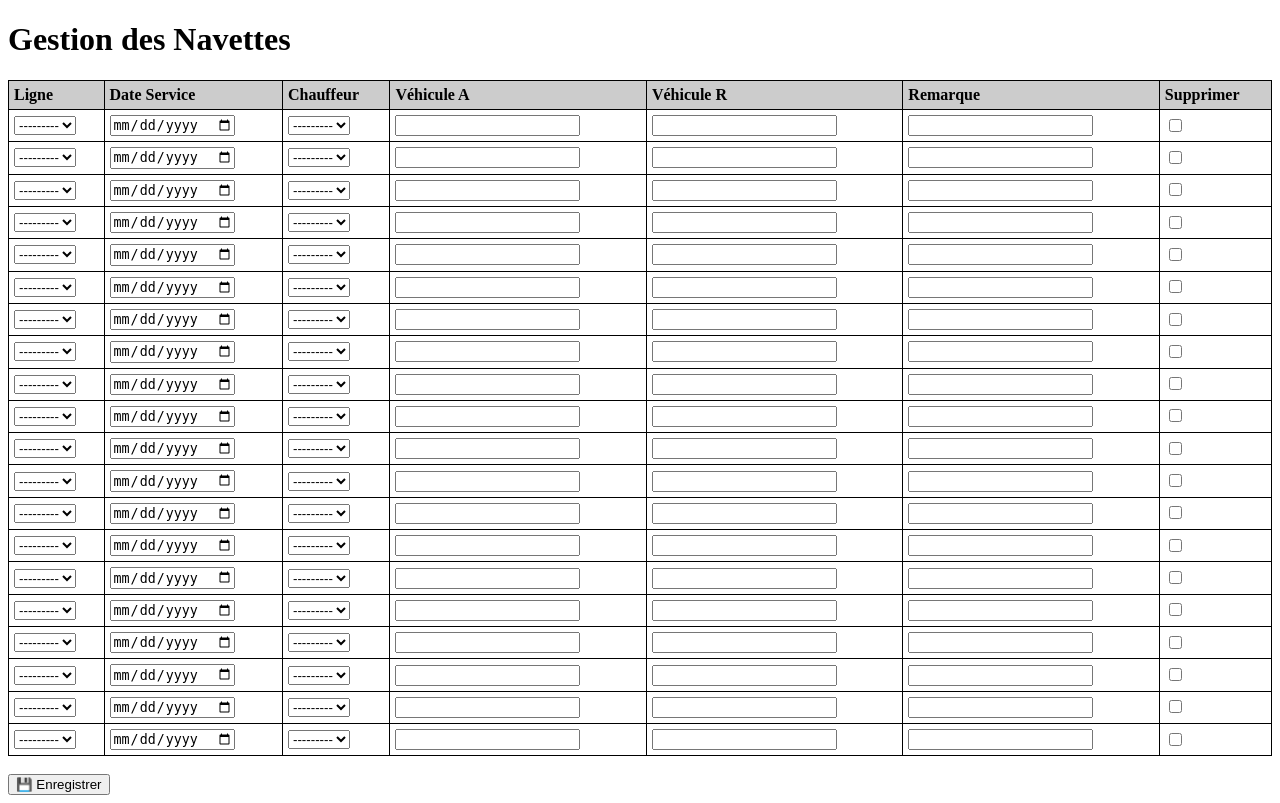
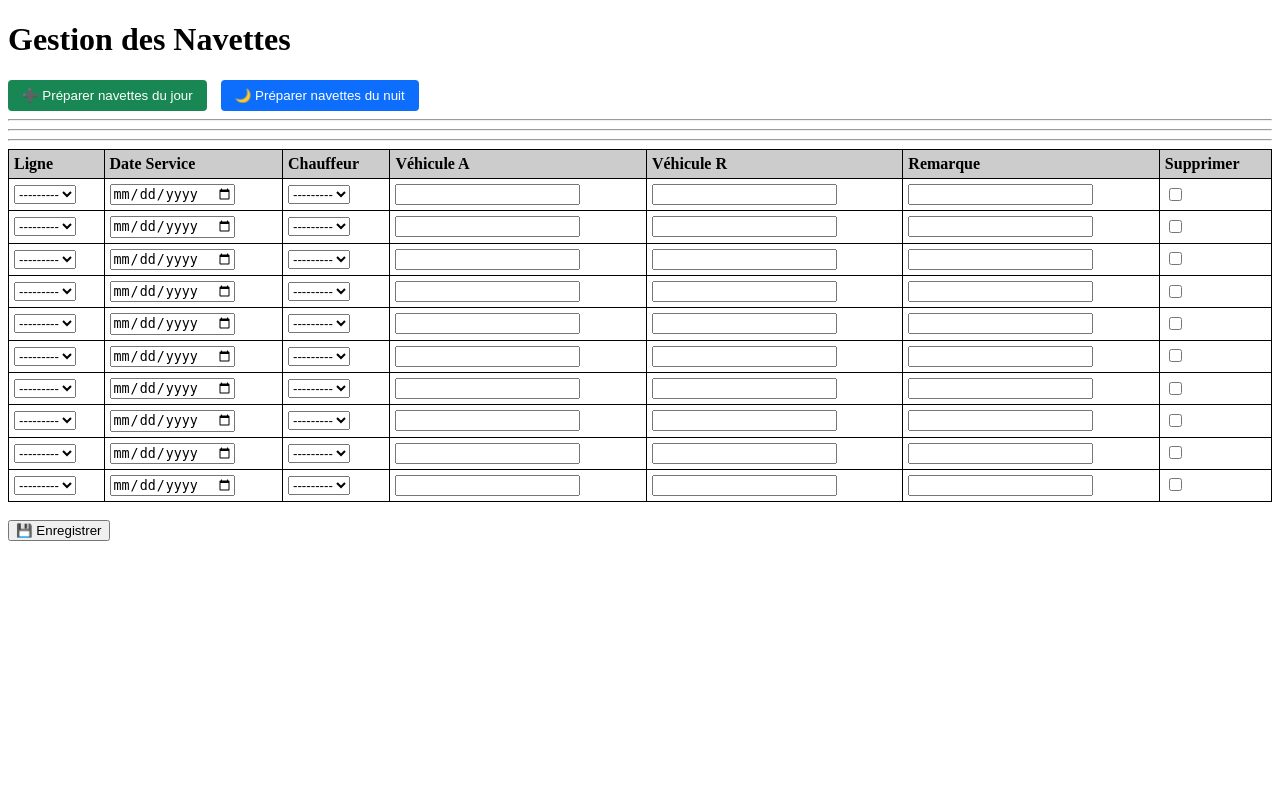
Before and after one commit to serviceprogrammation2-boop/monsite, a Django app: page /navettes/gestion/ in a window 1280 px wide. After the commit the page ends 541 px from the top, so only its background shows below. Run offline with Django 5.2, Linux system fonts and the light colour scheme; data that the repository does not hold is empty.

Commit message:
Ajout boutons préparation navettes jour et nuit

```diff
--- a/blog/forms.py
+++ b/blog/forms.py
@@ -14,6 +14,6 @@ class NavetteForm(forms.ModelForm):
 NavetteFormSet = modelformset_factory(
     Navette,
     form=NavetteForm,
-    extra=20,
+    extra=10,
     can_delete=True
 )
--- a/blog/templates/blog/navette_formset.html
+++ b/blog/templates/blog/navette_formset.html
@@ -12,6 +12,27 @@
 </head>
 <body>
 <h1>Gestion des Navettes</h1>
+<form method="get" style="display:inline;">
+    <button type="submit" name="auto" value="jour"
+        style="background:#198754;color:white;padding:8px 14px;border:none;border-radius:4px;">
+        ➕ Préparer navettes du jour
+    </button>
+</form>
+
+<form method="get" style="display:inline;margin-left:10px;">
+    <button type="submit" name="auto" value="nuit"
+        style="background:#0d6efd;color:white;padding:8px 14px;border:none;border-radius:4px;">
+        🌙 Préparer navettes du nuit
+    </button>
+</form>
+
+<hr>
+
+
+<hr>
+
+
+<hr>
 
 <form method="post">
     {% csrf_token %}
--- a/blog/urls.py
+++ b/blog/urls.py
@@ -6,6 +6,7 @@ from .views import navette_manage
 urlpatterns = [
     path('navettes/', views.liste_navettes, name='liste_navettes'),
     path('navettes/gestion/', navette_manage, name='navette_manage'),
+    path("navettes/auto/",views.navettes_auto_today,name="navettes_auto_today"),
 
     path("navettes/pdf/", views.navettes_pdf, name="navettes_pdf"),
     path("navettes1/pdf/", views.navettes1_pdf, name="navettes1_pdf"),
--- a/blog/views.py
+++ b/blog/views.py
@@ -17,23 +17,75 @@ from reportlab.lib.pagesizes import A4
 from reportlab.lib.styles import getSampleStyleSheet, ParagraphStyle
 from reportlab.platypus import SimpleDocTemplate, Table, TableStyle, Paragraph, Spacer
 
-from django.shortcuts import render, redirect
+from django.utils.timezone import now
+from .models import Ligne, Navette
 from .forms import NavetteFormSet
-from .models import Navette
 
 def navette_manage(request):
-    # seulement les nouvelles lignes
-    queryset = Navette.objects.none()
-
-    if request.method == 'POST':
-        formset = NavetteFormSet(request.POST, queryset=queryset)
+    initial_data = []
+    auto = request.GET.get("auto")
+
+    today = now().date()
+
+    if auto == "jour":
+        codes_lignes = [102, 103, 104, 209, 509]
+
+    elif auto == "nuit":
+        codes_lignes = [510, 501, 502, 507, 512]
+
+    else:
+        codes_lignes = []
+
+    if codes_lignes:
+        lignes = Ligne.objects.filter(code__in=codes_lignes)
+
+        for ligne in lignes:
+            initial_data.append({
+                "ligne": ligne,
+                "adatserv": today,
+            })
+
+    if request.method == "POST":
+        formset = NavetteFormSet(request.POST, queryset=Navette.objects.none())
         if formset.is_valid():
             formset.save()
-            return redirect('navette_manage')
+            return redirect("navette_manage")
     else:
-        formset = NavetteFormSet(queryset=queryset)
-
-    return render(request, 'blog/navette_formset.html', {'formset': formset})
+        formset = NavetteFormSet(
+            queryset=Navette.objects.none(),
+            initial=initial_data
+        )
+
+    return render(request, "blog/navette_formset.html", {
+        "formset": formset
+    })
+
+
+from django.shortcuts import redirect
+from django.utils.timezone import now
+from .models import Navette, Ligne
+
+def navettes_auto_today(request):
+    if request.method == "POST":
+        # 🔢 codes lignes à insérer automatiquement
+        codes_lignes = [102, 103, 104, 209, 509]
+
+        today = now().date()
+
+        lignes = Ligne.objects.filter(code__in=codes_lignes)
+
+        navettes = []
+        for ligne in lignes:
+            navettes.append(
+                Navette(
+                    ligne=ligne,
+                    adatserv=today,
+                )
+            )
+
+        Navette.objects.bulk_create(navettes)
+
+    return redirect("navette_manage")  # retour vers la gestion
 
 
 def liste_navettes(request):
```
